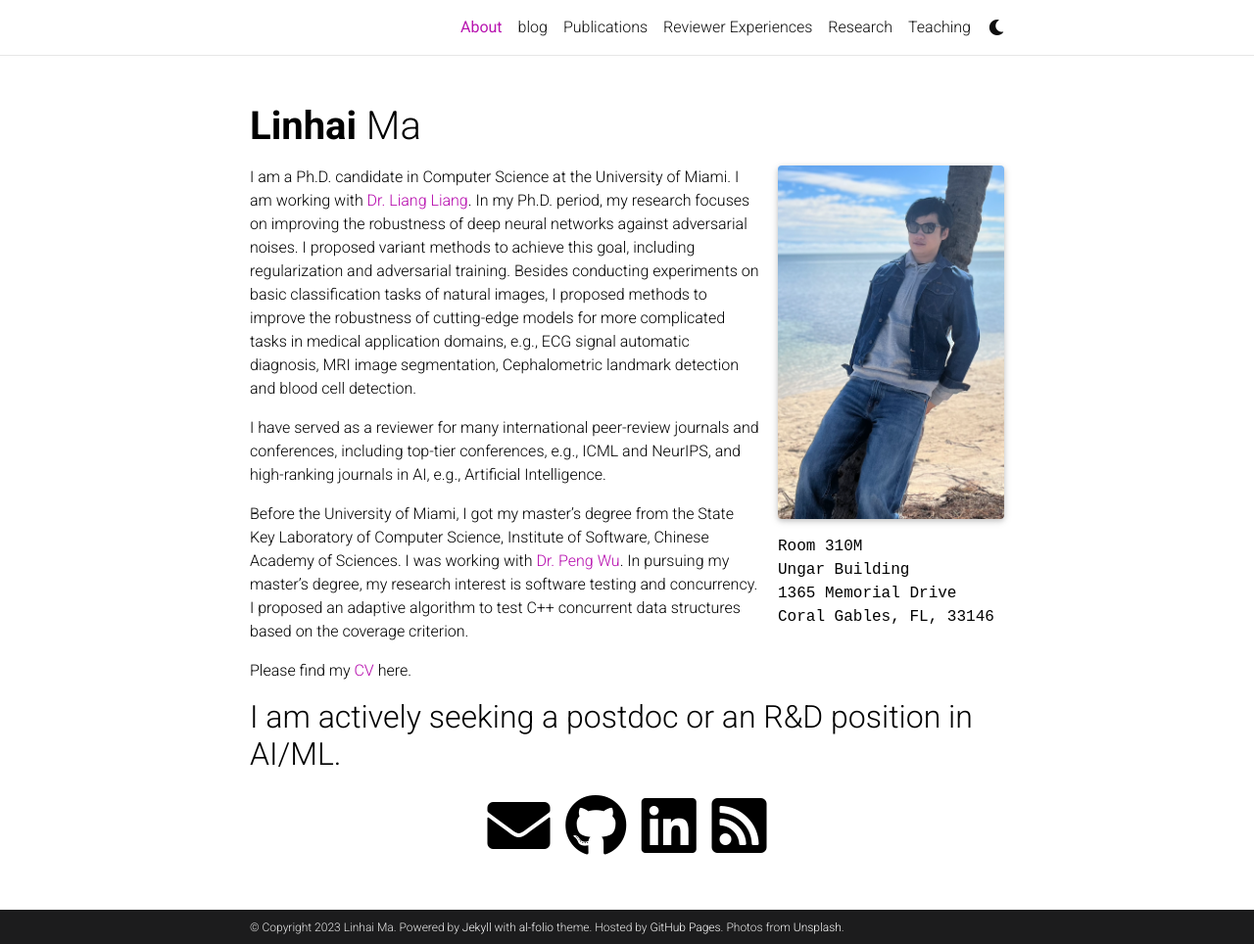
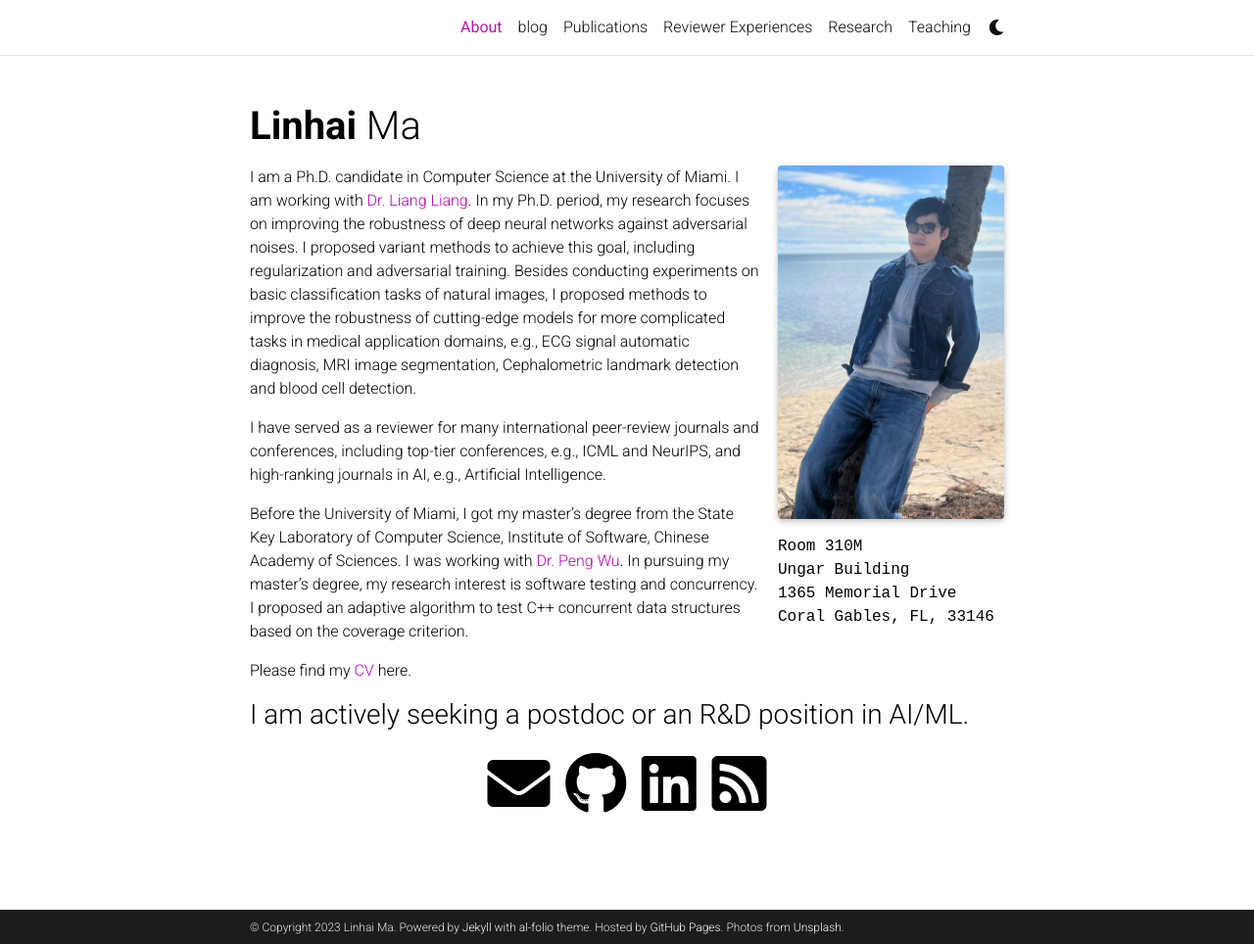
Before and after one commit to SarielMa/SarielMa.github.io, a Jekyll site: the page built from _pages/about.md, in a window 1280 px wide and 964 px high. Shown: the whole window at 98% size. Built offline with Jekyll 4.4.1, drawn with Linux system fonts in a browser that asks for light colours; full-size pictures stand in for the smaller copies a plugin makes; comment, search, counter and statistics services are not loaded; a style sheet for code colours, icons or effects is not loaded.

```diff
--- a/_pages/about.md
+++ b/_pages/about.md
@@ -27,4 +27,4 @@ Before the University of Miami, I got my master's degree from the State Key Labo
 
 Please find my [CV](assets/pdf/LinhaiMaCV.pdf)  here.
 
-## I am actively seeking a postdoc or an R&D position in AI/ML.
+### I am actively seeking a postdoc or an R&D position in AI/ML.
```
